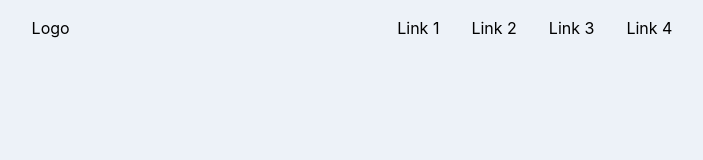
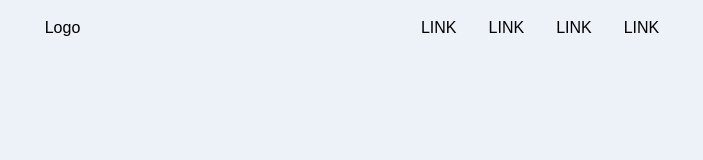
Before and after one commit to m-uchyla/personalPage, a React (Create React App) app: page / in a window 1280 px wide. Shown: the top 160 px of the page, without its empty margins (280-983 px from the left). Built offline with nearby package versions, Linux system fonts and the light colour scheme.

Commit message:
anchor animation

```diff
--- a/src/components/templates/navbar.jsx
+++ b/src/components/templates/navbar.jsx
@@ -10,16 +10,28 @@
             <div>
                 <ul className="flex">
                     <li>
-                        <a href="/">Link 1</a>
+                        <a href="/">
+                            Link
+                            <div className="dot"></div>
+                        </a>
                     </li>
                     <li>
-                        <a href="/">Link 2</a>
+                        <a href="/">
+                            Link
+                            <div className="dot"></div>
+                        </a>
                     </li>
                     <li>
-                        <a href="/">Link 3</a>
+                        <a href="/">
+                            Link
+                            <div className="dot"></div>
+                        </a>
                     </li>
                     <li>
-                        <a href="/">Link 4</a>
+                        <a href="/">
+                            Link
+                            <div className="dot"></div>
+                        </a>
                     </li>
                 </ul>
             </div>
--- a/src/styles/globals.css
+++ b/src/styles/globals.css
@@ -1,12 +1,11 @@
 @tailwind base;
 @tailwind components;
 @tailwind utilities;
+@import url('https://fonts.googleapis.com/css2?family=Montserrat:ital,wght@0,100;0,200;0,300;0,400;0,500;0,600;0,700;0,800;0,900;1,100;1,200;1,300;1,400;1,500;1,600;1,700;1,800;1,900&display=swap');
 
 body {
     margin: 0;
-    font-family: -apple-system, BlinkMacSystemFont, 'Segoe UI', 'Roboto', 'Oxygen',
-      'Ubuntu', 'Cantarell', 'Fira Sans', 'Droid Sans', 'Helvetica Neue',
-      sans-serif;
+    font-family: 'Montserrat', sans-serif;
     -webkit-font-smoothing: antialiased;
     -moz-osx-font-smoothing: grayscale;
     background-color: #edf2f8;
@@ -31,6 +30,34 @@
 }
 
 nav li a{
+  text-transform: uppercase;
   display: block;
   padding: 1rem;
+  font-weight: 500;
+  position: relative;
 }
+
+nav li a:hover{
+  color: #29407d;
+  font-weight: 600;
+}
+
+.dot{
+  position: absolute;
+  width: 6px;
+  height: 6px;
+  background: #29407d;
+  border-radius: 50%;
+  left: 0;
+  right: 0;
+  margin: 0 auto;
+  top: 50%;
+  opacity:0%;
+}
+
+nav li a:hover > .dot{
+  opacity:100%;
+  top: 70%;
+  -webkit-transition: all 0.2s ease-in-out;
+  transition: all 0.2s ease-in-out;
+}
```
